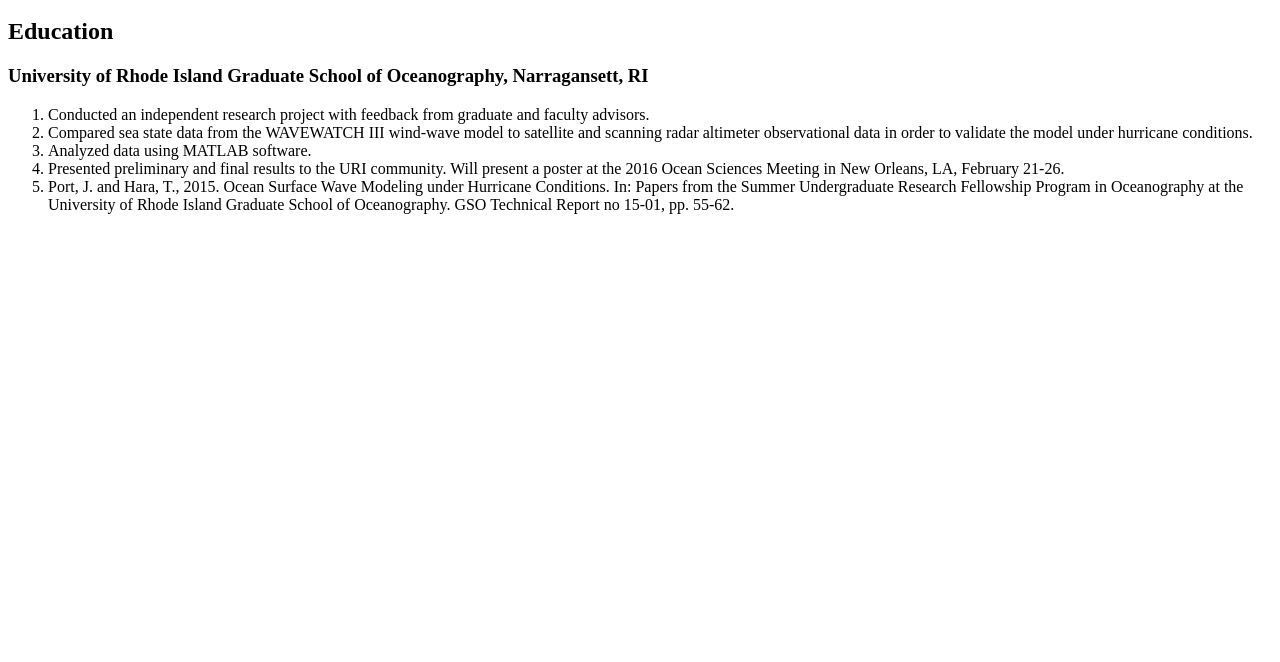
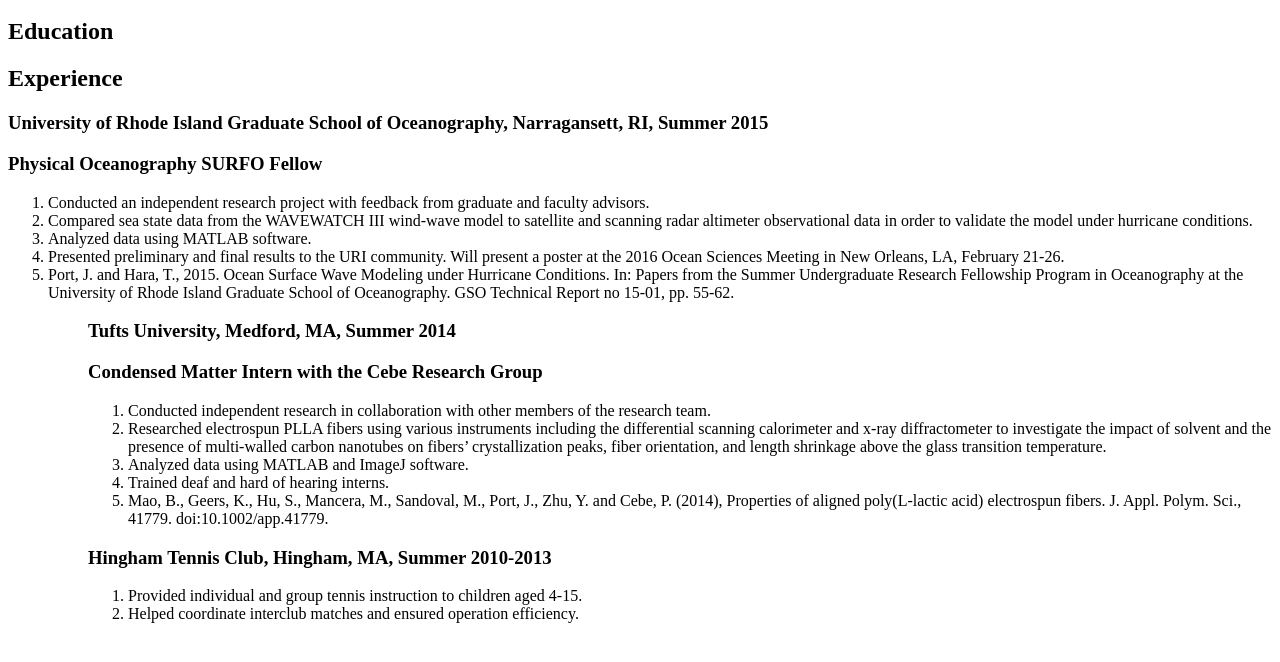
Before and after one commit to notstarboard/assignment-1, a plain HTML site: page resume.html in a window 1280 px wide. Shown: the part 48-710 px from the top of the page. Drawn offline with Linux system fonts and the light colour scheme.

Commit message:
added more experience to resume

```diff
--- a/resume.html
+++ b/resume.html
@@ -7,7 +7,9 @@
 <body>
 	<h1>Resume</h1>
 	<h2>Education</h2>
-	<h3>University of Rhode Island Graduate School of Oceanography, Narragansett, RI</h3>
+	<h2>Experience</h3>
+	<h3>University of Rhode Island Graduate School of Oceanography, Narragansett, RI, Summer 2015</h3>
+	<h3>Physical Oceanography SURFO Fellow</h3>
 	<ol>
 		<li>Conducted an independent research project with feedback from graduate and faculty advisors.</li>
 		<li>Compared sea state data from the WAVEWATCH III wind-wave model to satellite and scanning radar altimeter observational data in order to validate the model under hurricane conditions.</li>
@@ -15,7 +17,20 @@
 		<li>Presented preliminary and final results to the URI community. Will present a poster at the 2016 Ocean Sciences Meeting in New Orleans, LA, February 21-26.</li>
 		<li>Port, J. and Hara, T., 2015. Ocean Surface Wave Modeling under Hurricane Conditions. In: Papers from the Summer Undergraduate Research Fellowship Program in Oceanography at the University of Rhode Island Graduate School of Oceanography. GSO Technical Report no 15-01, pp. 55-62.</li>
 	<ol>
-
+	<h3>Tufts University, Medford, MA, Summer 2014</h3>
+	<h3>Condensed Matter Intern with the Cebe Research Group</h3>
+	<ol>
+		<li>Conducted independent research in collaboration with other members of the research team.</li>
+		<li>Researched electrospun PLLA fibers using various instruments including the differential scanning calorimeter and x-ray diffractometer to investigate the impact of solvent and the presence of multi-walled carbon nanotubes on fibers’ crystallization peaks, fiber orientation, and length shrinkage above the glass transition temperature.</li>
+		<li>Analyzed data using MATLAB and ImageJ software.</li>
+		<li>Trained deaf and hard of hearing interns.</li>
+		<li>Mao, B., Geers, K., Hu, S., Mancera, M., Sandoval, M., Port, J., Zhu, Y. and Cebe, P. (2014), Properties of aligned poly(L-lactic acid) electrospun fibers. J. Appl. Polym. Sci., 41779. doi:10.1002/app.41779.</li>
+	</ol>
+	<h3>Hingham Tennis Club, Hingham, MA, Summer 2010-2013</h3>
+	<ol>
+		<li>Provided individual and group tennis instruction to children aged 4-15.</li>
+		<li>Helped coordinate interclub matches and ensured operation efficiency.</li>
+	</ol>
 </body>
 
 </html>
```
